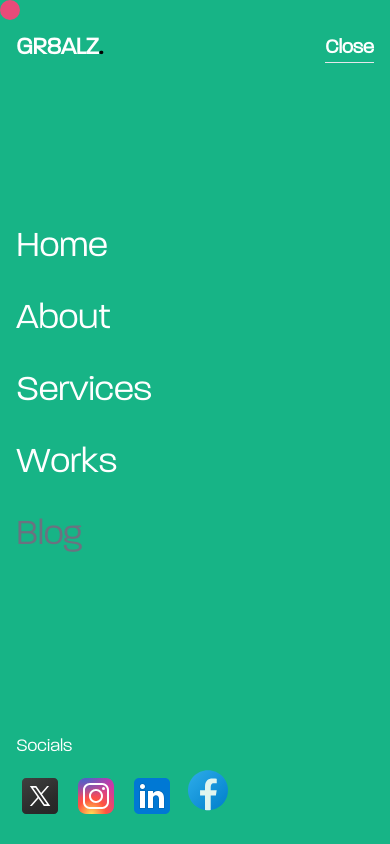
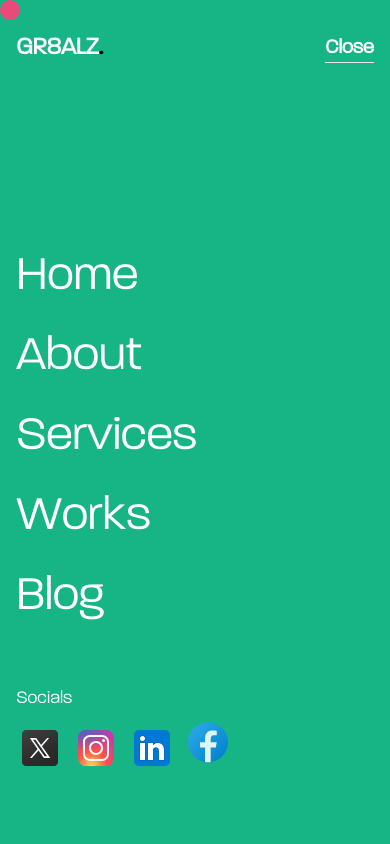
Before and after one commit to devalexdgreat/mev2, a Next.js app: page /About in a window 390 px wide. Both pictures are taken after a click on the element "Menu". Shown: the top 844 px of the page. Built offline with nearby package versions, Linux system fonts and the light colour scheme.

Commit message:
fixed errors

```diff
--- a/components/Navbar.jsx
+++ b/components/Navbar.jsx
@@ -90,7 +90,8 @@ export default function Navbar() {
                     initial="initial"
                     animate="animate"
                     exit="exit"
-                    className="h-screen w-full bg-[#17B486] top-0 absolute md:hidden mobMenuStyle flex flex-col justify-between">
+                    className="h-screen w-full bg-[#17B486] top-0 absolute md:hidden mobMenuStyle
+                    flex flex-col justify-between gap-12">
                         <div className="w-11/12 mx-auto flex items-center justify-between h-24">
                            <span className="nav-branding text-2xl font-bold text-white py-4">GR8ALZ
                             <span className="text-black font-bold text-2xl">.</span>
@@ -100,35 +101,35 @@ export default function Navbar() {
                                <span className="text-xl border-b">Close</span>
                            </div>
                         </div>
-                        <div className="flex flex-col gap-8 mb-12">
+                        <div className="flex flex-col gap-16 mb-12">
                             <div className="flex flex-col gap-8 w-11/12 mx-auto items-start relative">
                                 <motion.span
                                 initial={{ x: 100, opacity: 0 }}
                                 whileInView={{ x: 0, opacity: 1 }}
                                 transition={{ delay: 1 }}
-                                ><Link href={"/"} className="nav-linkMob text-4xl" onClick={toggleMenu}>Home</Link></motion.span>
+                                ><Link href={"/"} className="nav-linkMob text-5xl" onClick={toggleMenu}>Home</Link></motion.span>
                                 <motion.span
                                 initial={{ x: 100, opacity: 0 }}
                                 whileInView={{ x: 0, opacity: 1 }}
                                 transition={{ delay: 1.2 }}
-                                ><Link href={"/About"} className="nav-linkMob text-4xl" onClick={toggleMenu}>About</Link></motion.span>
+                                ><Link href={"/About"} className="nav-linkMob text-5xl" onClick={toggleMenu}>About</Link></motion.span>
                                 <motion.span
                                 initial={{ x: 100, opacity: 0 }}
                                 whileInView={{ x: 0, opacity: 1 }}
                                 transition={{ delay: 1.4 }}
-                                ><Link href={"/Services"} className="nav-linkMob text-4xl" onClick={toggleMenu}>Services</Link></motion.span>
+                                ><Link href={"/Services"} className="nav-linkMob text-5xl" onClick={toggleMenu}>Services</Link></motion.span>
                                 <motion.span
                                 initial={{ x: 100, opacity: 0 }}
                                 whileInView={{ x: 0, opacity: 1 }}
                                 transition={{ delay: 1.6 }}
-                                ><Link href={"/Projects"} className="nav-linkMob text-4xl" onClick={toggleMenu}>Works</Link></motion.span>
+                                ><Link href={"/Projects"} className="nav-linkMob text-5xl" onClick={toggleMenu}>Works</Link></motion.span>
                                 <motion.span
                                 initial={{ x: 100, opacity: 0 }}
                                 whileInView={{ x: 0, opacity: 1 }}
                                 transition={{ delay: 1.8 }}
-                                ><a className="nav-linkMob text-4xl text-gray-500" onClick={toggleMenu}>Blog</a></motion.span>
+                                ><Link href={"/Blogs"} className="nav-linkMob text-5xl" onClick={toggleMenu}>Blog</Link></motion.span>
                             </div>
-                        </div>
+
                             <div className="w-11/12 h-28 mx-auto flex flex-col justify-between">
                                 <div className="">
                                     <motion.h1
@@ -185,6 +186,8 @@ export default function Navbar() {
                                     </div>
                                 </div>
                             </div>
+                        </div>
+
                     </motion.div>
                 )}
                 </AnimatePresence>
```
Lines whose indentation alone changed are shown as unchanged.
